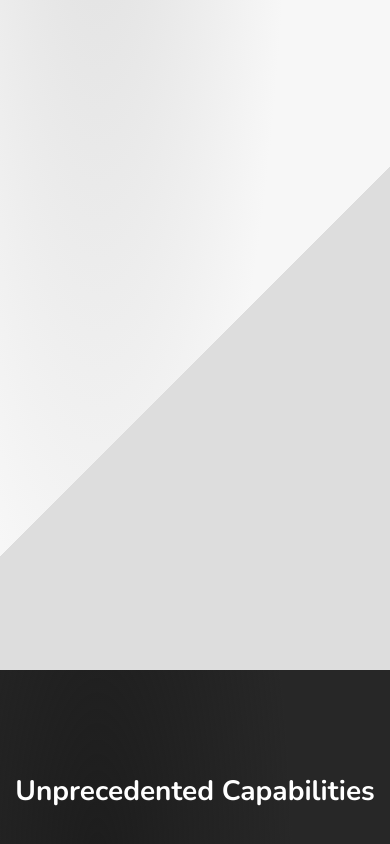
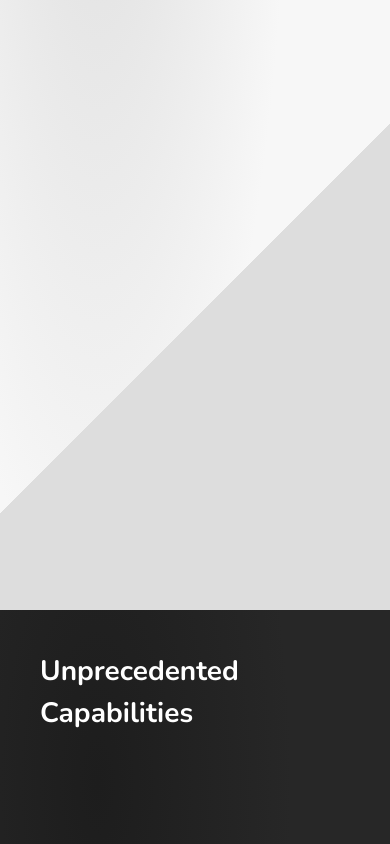
Before and after one commit to trezy/frst-website, a website: page src/index.html in a window 390 px wide. Shown: the part 3996-4840 px from the top of the page. Drawn offline with nearby package versions, Linux system fonts and the light colour scheme; files that its build step writes are made by us from their sources.

Commit message:
Make Section 6 mobile-friendly

```diff
--- a/src/scss/components/_grid-list.scss
+++ b/src/scss/components/_grid-list.scss
@@ -7,5 +7,6 @@
 
   @media (max-width: 1000px) {
     grid-template-columns: 1fr;
+    margin-top: 4rem;
   }
 }
--- a/src/scss/sections/_section6.scss
+++ b/src/scss/sections/_section6.scss
@@ -68,4 +68,12 @@
       transform: translateX(0);
     }
   }
+
+  @media (max-width: 1000px) {
+    padding: 4rem;
+
+    li {
+      grid-template-columns: 1fr 4fr;
+    }
+  }
 }
```
